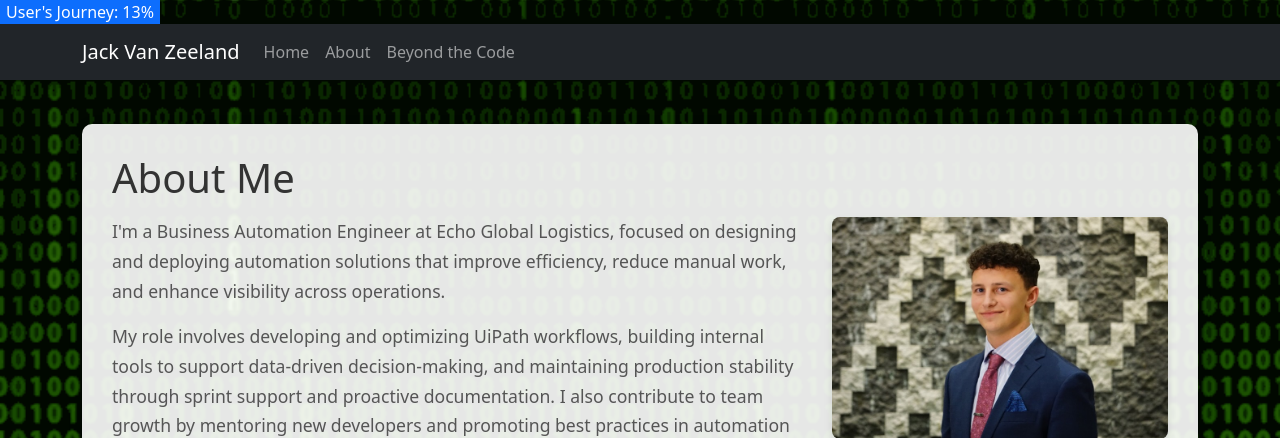
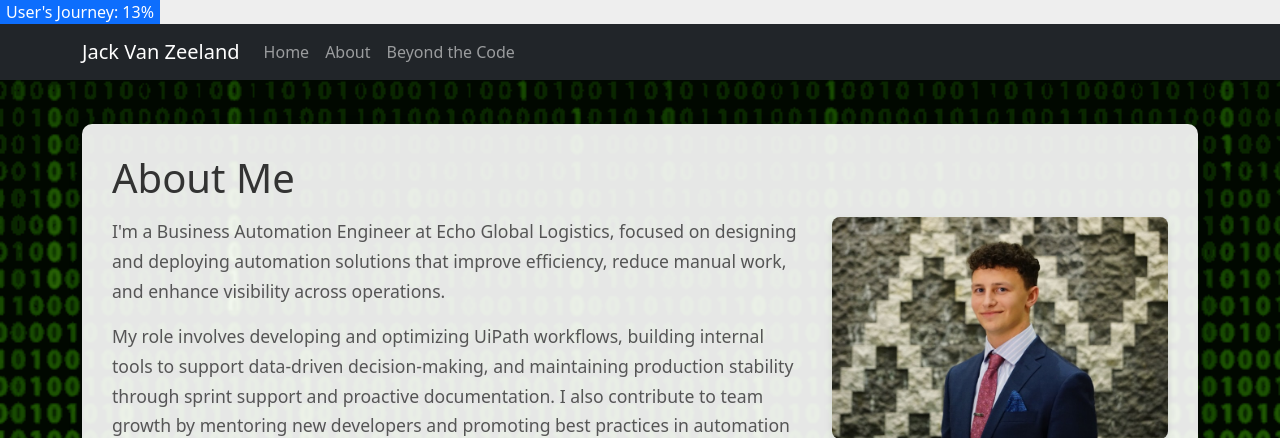
Before and after one commit to jackvanzeeland/personalWebsite, a Flask app: page /about in a window 1280 px wide. Shown: the top 438 px of the page. Run offline with Flask 3, Linux system fonts and the light colour scheme.

Commit message:
Fix: Implement UI feedback

```diff
--- a/static/style.css
+++ b/static/style.css
@@ -646,9 +646,13 @@ body::before {
 }
 
 .rotate-icon.collapsed {
+    transform: rotate(180deg);
+}
+
+.rotate-icon:not(.collapsed) {
     transform: rotate(0deg);
 }
 
-.rotate-icon:not(.collapsed) {
-    transform: rotate(180deg);
+.progress-container {
+    background-color: #eee;
 }
--- a/templates/base.html
+++ b/templates/base.html
@@ -41,7 +41,7 @@
             <div class="progress-bar progress-title" id="page-progress-bar"></div>
             <div class="dropdown-content" id="journey-dropdown"></div>
         </div>
-        <button id="reset-journey-btn" class="btn btn-danger btn-sm" style="display: none;" onclick="resetJourney()">Reset Journey</button>
+        <button id="reset-journey-btn" class="btn btn-danger btn-sm" style="display: none; margin-left: auto;" onclick="resetJourney()">Reset Journey</button>
     </div>
     <!-- Navbar Section -->
         <!-- Navbar Section -->
```
Also changed, not shown: 1 other file.
